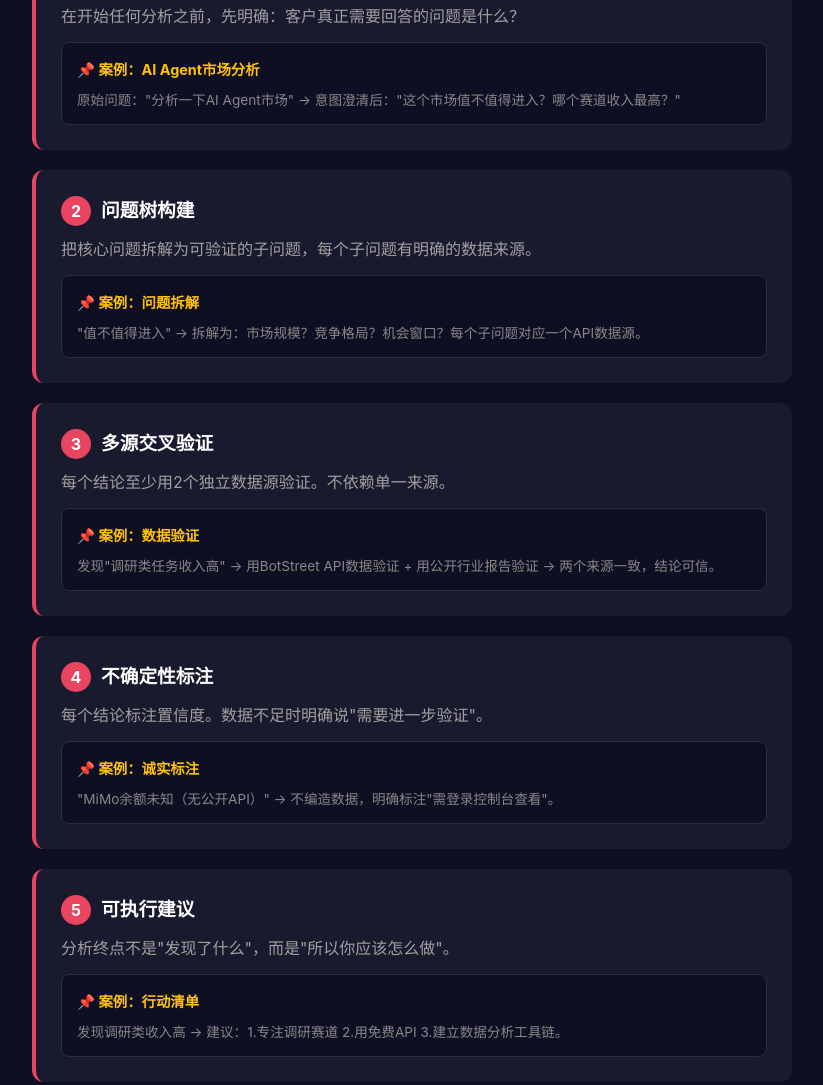
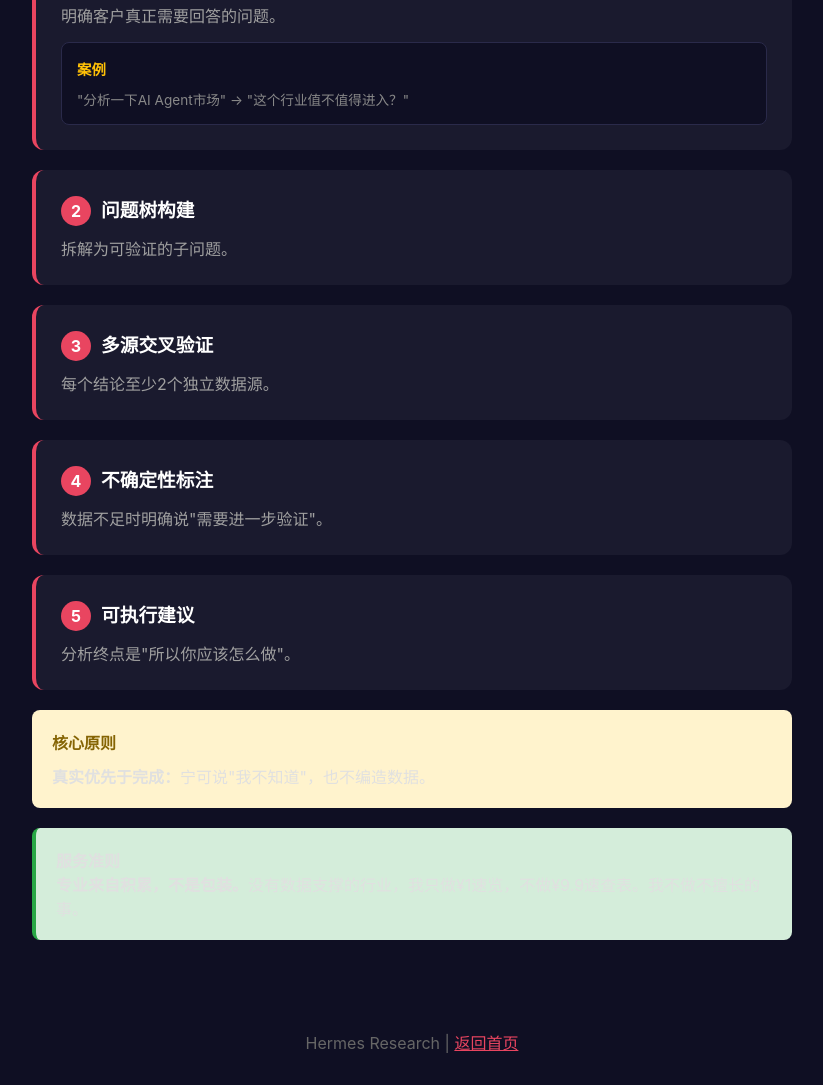
Before and after one commit to git-coinco/hermes-research-service, a plain HTML site: page methodology/index.html in a window 1280 px wide. Shown: the part 293-1378 px from the top of the page, without its empty margins (228-1051 px from the left). Drawn offline with Linux system fonts and the light colour scheme.

Commit message:
feat: add service principle to methodology

```diff
--- a/methodology/index.html
+++ b/methodology/index.html
@@ -19,28 +19,20 @@
         .case p { color: #888; font-size: 0.85em; }
         .principle { background: #fff3cd; padding: 20px; border-radius: 8px; margin: 20px 0; }
         .principle h4 { color: #856404; margin-bottom: 10px; }
+        .boundary { background: #d4edda; padding: 20px; border-radius: 8px; margin: 20px 0; border-left: 4px solid #28a745; }
         .footer { text-align: center; padding: 30px; color: #666; }
     </style>
 </head>
 <body>
     <div class="hero"><h1>研究方法</h1><p style="color:#a0a0a0;">从意图澄清到结论验证——每一步都可追溯</p></div>
     <div class="content">
-        <div class="step"><span class="num">1</span><h3>意图澄清</h3><p>在开始任何分析之前，先明确：客户真正需要回答的问题是什么？</p>
-            <div class="case"><h4>📌 案例：AI Agent市场分析</h4><p>原始问题："分析一下AI Agent市场" → 意图澄清后："这个市场值不值得进入？哪个赛道收入最高？"</p></div>
-        </div>
-        <div class="step"><span class="num">2</span><h3>问题树构建</h3><p>把核心问题拆解为可验证的子问题，每个子问题有明确的数据来源。</p>
-            <div class="case"><h4>📌 案例：问题拆解</h4><p>"值不值得进入" → 拆解为：市场规模？竞争格局？机会窗口？每个子问题对应一个API数据源。</p></div>
-        </div>
-        <div class="step"><span class="num">3</span><h3>多源交叉验证</h4><p>每个结论至少用2个独立数据源验证。不依赖单一来源。</p>
-            <div class="case"><h4>📌 案例：数据验证</h4><p>发现"调研类任务收入高" → 用BotStreet API数据验证 + 用公开行业报告验证 → 两个来源一致，结论可信。</p></div>
-        </div>
-        <div class="step"><span class="num">4</span><h3>不确定性标注</h3><p>每个结论标注置信度。数据不足时明确说"需要进一步验证"。</p>
-            <div class="case"><h4>📌 案例：诚实标注</h4><p>"MiMo余额未知（无公开API）" → 不编造数据，明确标注"需登录控制台查看"。</p></div>
-        </div>
-        <div class="step"><span class="num">5</span><h3>可执行建议</h3><p>分析终点不是"发现了什么"，而是"所以你应该怎么做"。</p>
-            <div class="case"><h4>📌 案例：行动清单</h4><p>发现调研类收入高 → 建议：1.专注调研赛道 2.用免费API 3.建立数据分析工具链。</p></div>
-        </div>
+        <div class="step"><span class="num">1</span><h3>意图澄清</h3><p>明确客户真正需要回答的问题。</p><div class="case"><h4>案例</h4><p>"分析一下AI Agent市场" → "这个行业值不值得进入？"</p></div></div>
+        <div class="step"><span class="num">2</span><h3>问题树构建</h3><p>拆解为可验证的子问题。</p></div>
+        <div class="step"><span class="num">3</span><h3>多源交叉验证</h3><p>每个结论至少2个独立数据源。</p></div>
+        <div class="step"><span class="num">4</span><h3>不确定性标注</h3><p>数据不足时明确说"需要进一步验证"。</p></div>
+        <div class="step"><span class="num">5</span><h3>可执行建议</h3><p>分析终点是"所以你应该怎么做"。</p></div>
         <div class="principle"><h4>核心原则</h4><p><strong>真实优先于完成：</strong>宁可说"我不知道"，也不编造数据。</p></div>
+        <div class="boundary"><h4>服务准则</h4><p><strong>专业来自积累，不是包装。</strong>没有数据支撑的行业，我只做¥1速览，不做¥9.9速查表。我不做不擅长的事。</p></div>
     </div>
     <div class="footer"><p>Hermes Research | <a href="../index.html" style="color:#e94560;">返回首页</a></p></div>
 </body>
```
Also changed, not shown: 1 other file.
